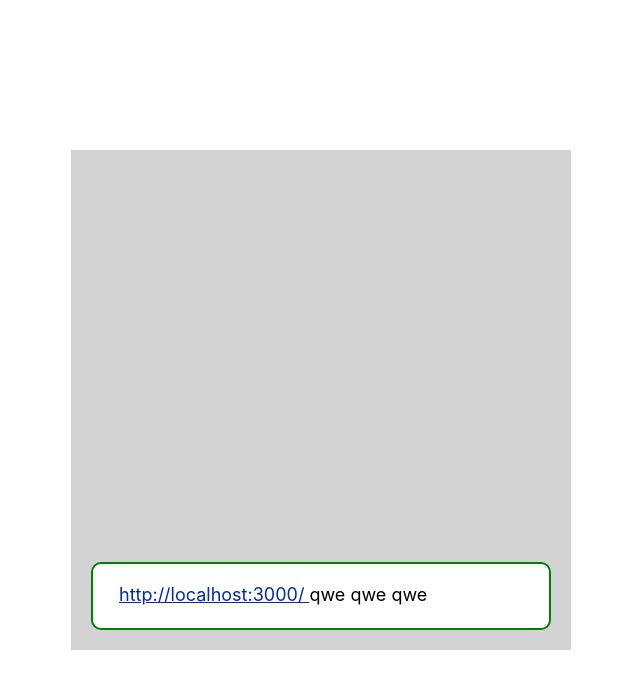
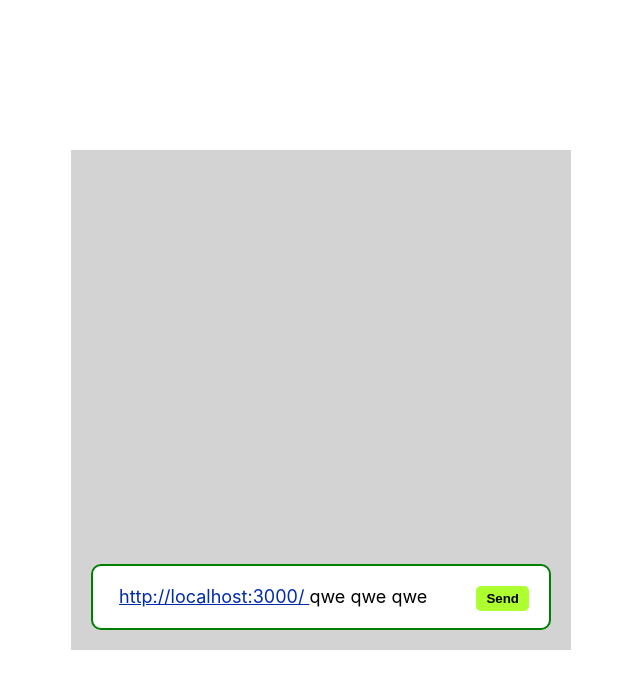
Before and after one commit to dmitriimokienko/react-customized-textarea, a React (Create React App) app: page / in a window 1280 px wide. Shown: the top 688 px of the page, without its empty margins (319-959 px from the left). Built offline with nearby package versions, Linux system fonts and the light colour scheme.

Commit message:
fix default value as reactNode

```diff
--- a/src/components/Textarea.tsx
+++ b/src/components/Textarea.tsx
@@ -86,15 +86,24 @@ export const Textarea: FC<Partial<Props>> = ({
         lineHeight,
     });
 
+    const [isRender, setIsRender] = useState(false);
     useEffect(() => {
         if (!defaultValue) return;
         if (typeof defaultValue === "string") {
-            setText(appendString(divRef.current, defaultValue));
+            appendString(divRef.current, defaultValue);
+            setText(defaultValue);
         }
         if (isValidElement(defaultValue)) {
-            setText(appendReactDOMElement(divRef.current, defaultValue, isLinkParse));
+            appendReactDOMElement(divRef.current, defaultValue, isLinkParse);
+            setIsRender(true);
         }
     }, [defaultValue, isLinkParse]);
+    useEffect(() => {
+        if (isRender) {
+            setText(extractText(divRef.current));
+            setIsRender(false);
+        }
+    }, [isRender]);
 
     const submit = () => {
         onSend?.(text);
--- a/src/utils/content-controllers.ts
+++ b/src/utils/content-controllers.ts
@@ -72,19 +72,16 @@ export const parseContent = (content: HTMLDivElement | null) => {
 export const appendString = (content: HTMLDivElement | null, text: string) => {
     if (!content) return "";
     content.append(...[createTextNode(text, false)]);
-    return text;
 };
 
 export const appendReactDOMElement = (content: HTMLDivElement | null, element: ReactNode, isLinkParse: boolean) => {
-    let text = "";
-    if (!content) return text;
+    if (!content) return "";
     ReactDOM.render(
         element as DOMElement<DOMAttributes<Element>, Element>,
         document.getElementById(TEXT_FIELD_ID),
         () => {
-            text = extractText(content);
+            const text = extractText(content);
             formatContent(content, text, isLinkParse);
         }
     );
-    return text;
 };
```
